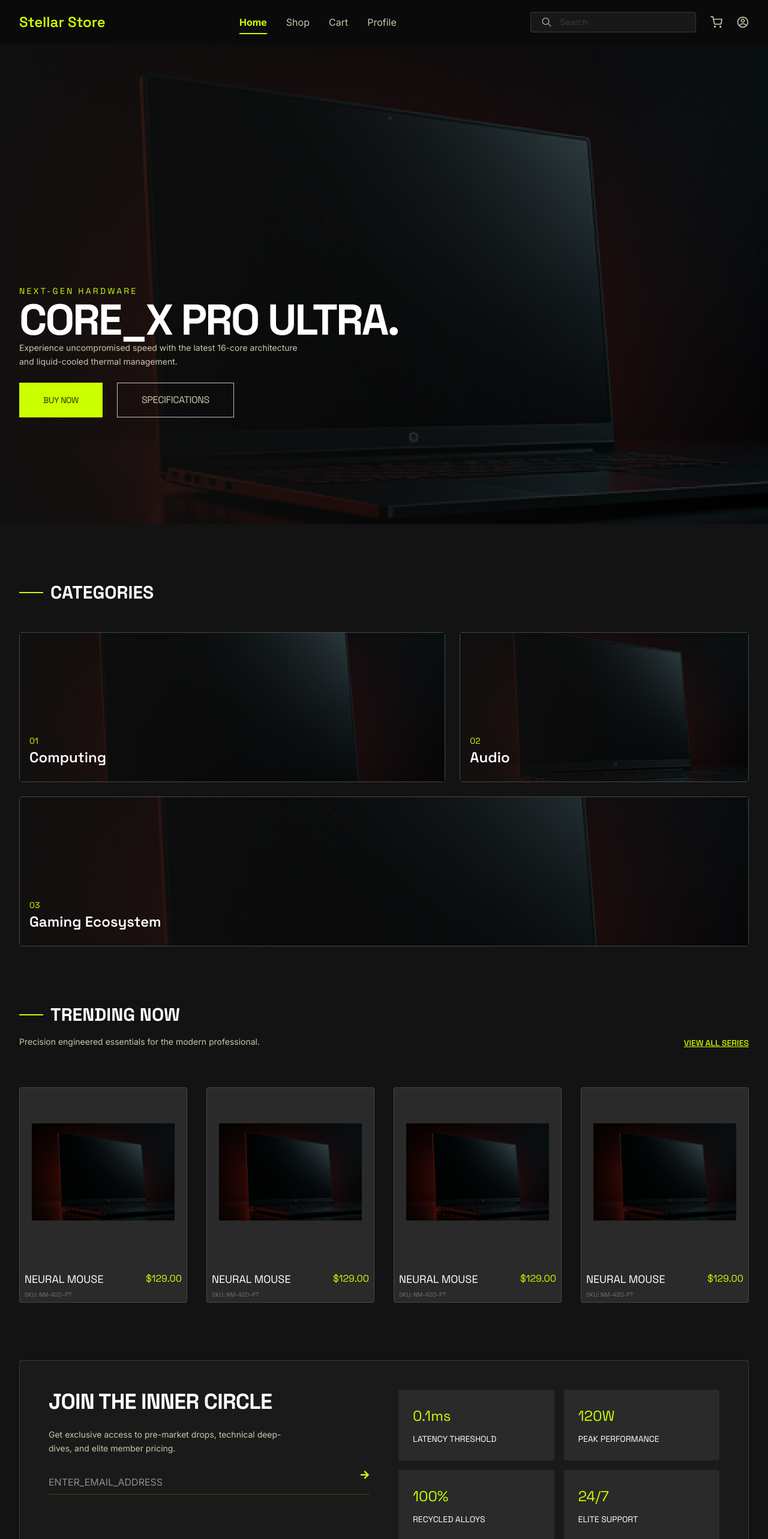
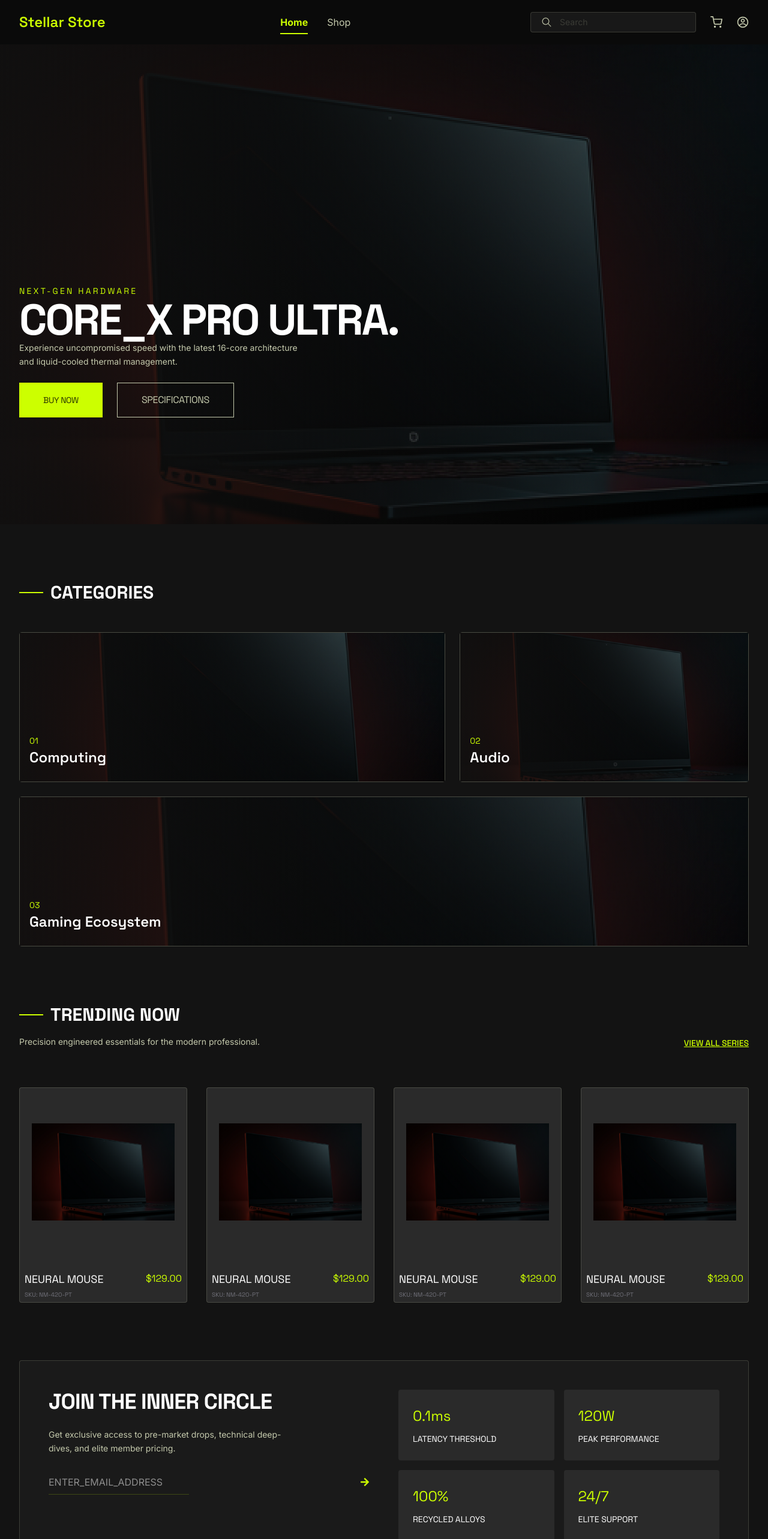
Before and after one commit to MohamedAbdElsamieCoding/stellar-store, a React (Vite) app: page / in a window 1280 px wide. Shown: the top 2566 px of the page at 60% size. Built offline with nearby package versions, Linux system fonts and the light colour scheme.

Commit message:
add animation to navbar with modified newsletter in homepage

```diff
--- a/src/animations/variants.ts
+++ b/src/animations/variants.ts
@@ -1,4 +1,4 @@
-import { easeInOut, easeOut, type Variants } from "framer-motion";
+import { easeIn, easeInOut, easeOut, type Variants } from "framer-motion";
 
 export const staggerContainer: Variants = {
   hidden: {},
@@ -72,3 +72,21 @@ export const pageTransition = {
   duration: 0.4,
   ease: easeInOut,
 };
+
+export const navbarVariants: Variants = {
+  hidden: {
+    y: -70,
+    opacity: 0,
+  },
+  visible: {
+    y: 0,
+    opacity: 1,
+  },
+};
+
+export const navbarTransition = {
+  transition: {
+    duration: 0.2,
+    ease: easeIn,
+  },
+};
--- a/src/components/HomePage/NewsletterSection.tsx
+++ b/src/components/HomePage/NewsletterSection.tsx
@@ -1,6 +1,7 @@
 import { FaArrowRight } from "react-icons/fa";
 import { motion } from "framer-motion";
 import { fadeInUp } from "../../animations/variants";
+
 const NewsletterSection = () => {
   return (
     <section className="app-container flex justify-center">
@@ -17,15 +18,25 @@ const NewsletterSection = () => {
             Get exclusive access to pre-market drops, technical deep- dives, and
             elite member pricing.
           </p>
-          <form className="flex relative">
+          <form className="flex relative items-center">
             <input
               type="email"
               placeholder="ENTER_EMAIL_ADDRESS"
-              className="w-full border-b border-b-primary/20 py-2"
+              className="w-fit border-b border-b-primary/20 py-2"
             />
-            <button type="button" className="absolute right-0 text-primary">
+            <motion.button
+              whileTap={{
+                x: [0, 10, 0],
+              }}
+              transition={{
+                duration: 0.2,
+                ease: "easeInOut",
+              }}
+              type="button"
+              className="absolute right-0 text-primary"
+            >
               <FaArrowRight />
-            </button>
+            </motion.button>
           </form>
         </div>
         <div className="grid grid-cols-1 md:grid-cols-2 gap-4 font-headline">
--- a/src/components/Navbar/Navbar.tsx
+++ b/src/components/Navbar/Navbar.tsx
@@ -6,6 +6,7 @@ import { IoIosMenu } from "react-icons/io";
 import clsx from "clsx";
 import { motion } from "framer-motion";
 import { useState } from "react";
+import { navbarTransition, navbarVariants } from "../../animations/variants";
 
 const Navbar = () => {
   const navigate = useNavigate();
@@ -15,20 +16,26 @@ const Navbar = () => {
   const navLinks = [
     { title: "Home", link: "/" },
     { title: "Shop", link: "/shop" },
-    { title: "Cart", link: "/cart" },
-    { title: "Profile", link: "/profile" },
+    // { title: "Cart", link: "/cart" },
+    // { title: "Profile", link: "/profile" },
   ];
 
   return (
     <>
-      <nav className="relative flex justify-between items-center px-8 py-5 bg-neutral">
+      <motion.nav
+        variants={navbarVariants}
+        initial="hidden"
+        animate="visible"
+        transition={navbarTransition}
+        className="relative flex justify-between items-center px-8 py-5 bg-neutral"
+      >
         <h2
-          className="text-primary cursor-pointer"
+          className="text-xl md:text-2xl text-primary cursor-pointer"
           onClick={() => navigate("/")}
         >
           Stellar Store
         </h2>
-        <ul className="hidden md:flex gap-8">
+        <ul className="hidden md:flex gap-8 pr-2">
           {navLinks.map((item) => {
             const isActive =
               item.link === "/"
@@ -63,7 +70,7 @@ const Navbar = () => {
             );
           })}
         </ul>
-        <div className="hidden md:flex gap-6 text-text text-xl">
+        <div className="flex gap-6 text-text text-xl items-center">
           <form className="flex items-center gap-3 bg-tertiary/90 px-4 py-1.5 border border-text/20 rounded-sm focus-within:border-primary transition">
             <button type="button" className="text-text/90">
               <IoIosSearch />
@@ -75,26 +82,21 @@ const Navbar = () => {
             />
           </form>
 
-          <button className="hover:scale-120 hover:text-primary duration-400">
+          <button className="hidden md:flex hover:scale-120 hover:text-primary duration-400">
             <FiShoppingCart />
           </button>
-          <button className="hover:scale-120 hover:text-primary transition-all duration-400">
+          <button className="hidden md:flex hover:scale-120 hover:text-primary transition-all duration-400">
             <CgProfile />
           </button>
         </div>
         <button
           onClick={() => setIsOpen(!isOpen)}
-          className=" md:hidden hover:text-primary duration-300 transition-all active:text-primary"
+          className=" md:hidden pl-1 hover:text-primary duration-300 transition-all active:text-primary"
         >
           <IoIosMenu className="text-3xl" />
         </button>
         {isOpen && (
-          <motion.ul
-            initial={{ opacity: 0, y: -20 }}
-            animate={{ opacity: 1, y: 0 }}
-            transition={{ duration: 0.3 }}
-            className="absolute top-full left-0 w-full bg-neutral md:hidden flex flex-col gap-4 p-4 border-t z-50"
-          >
+          <motion.ul className="absolute top-full left-0 w-full bg-neutral md:hidden flex flex-col gap-4 p-4 border-t z-50">
             {navLinks.map((item) => {
               const isActive =
                 item.link === "/"
@@ -103,7 +105,9 @@ const Navbar = () => {
               return (
                 <li className="text-center">
                   <Link
-                    onClick={() => setIsOpen(false)}
+                    onClick={() => {
+                      setTimeout(() => setIsOpen(false), 200);
+                    }}
                     id={item.title}
                     to={item.link}
                     className={clsx(
@@ -131,7 +135,7 @@ const Navbar = () => {
             })}
           </motion.ul>
         )}
-      </nav>
+      </motion.nav>
     </>
   );
 };
```
